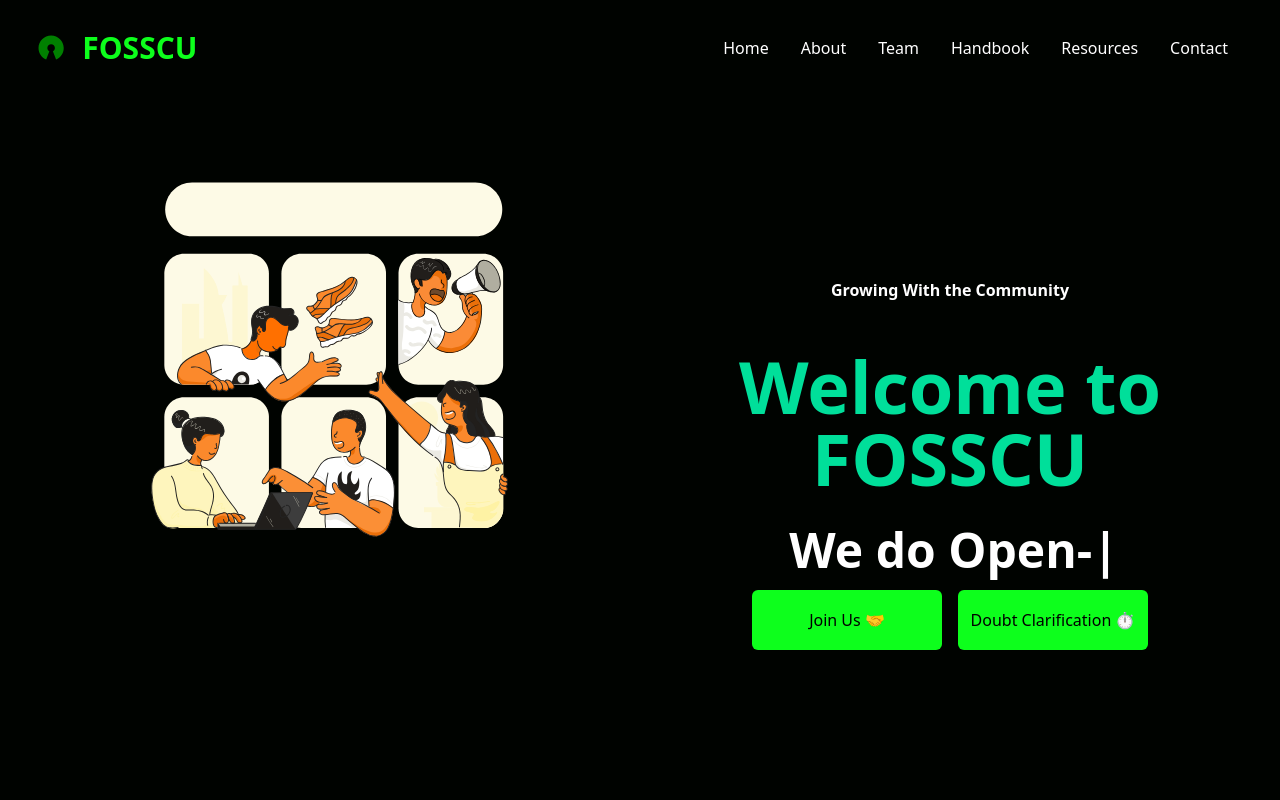
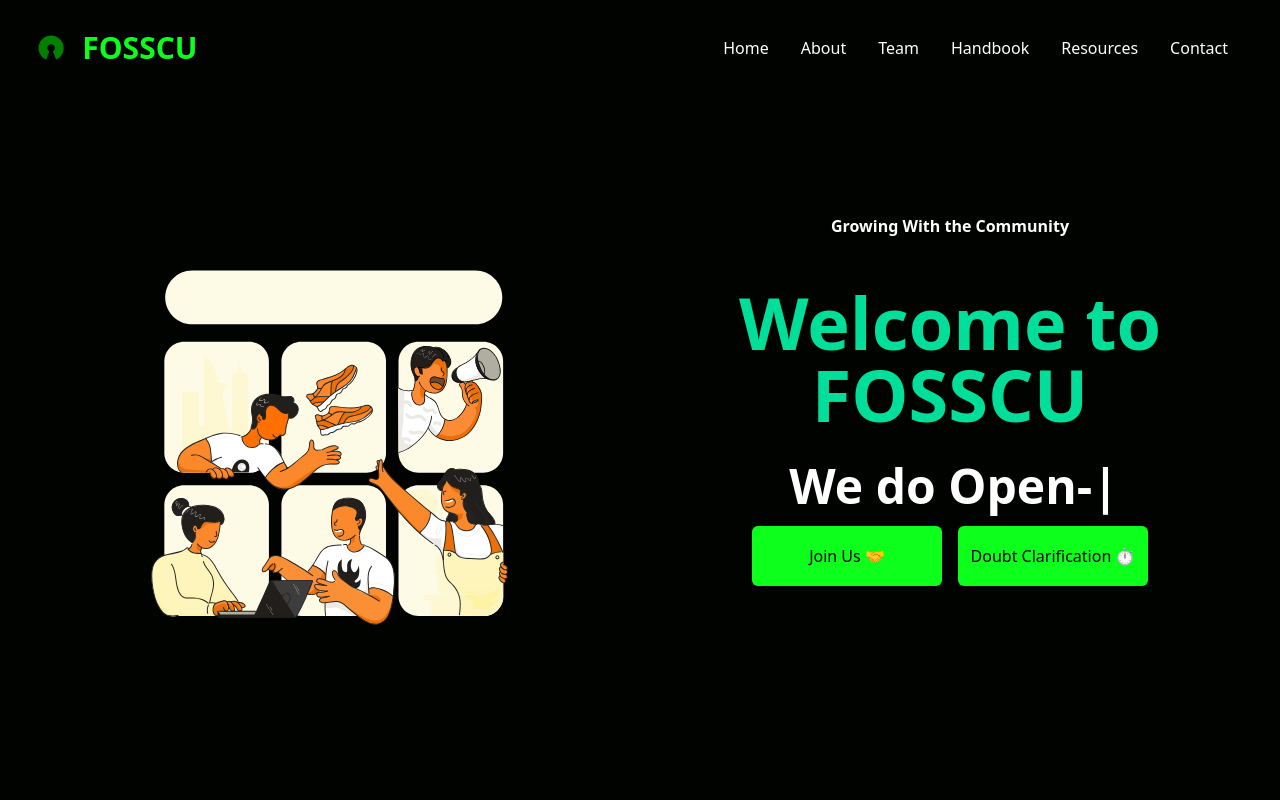
Before and after one commit to FOSS-Community/fosscu.org, a React (Vite) app: page / in a window 1280 px wide. Shown: the top 800 px of the page. Built offline with nearby package versions, Linux system fonts and the light colour scheme; the HTML template or start-up script is replaced by a standard one.

Commit message:
I have aligned image and text both in center in the homepage of fosscu

```diff
--- a/src/components/Faq.jsx
+++ b/src/components/Faq.jsx
@@ -9,7 +9,7 @@ const Faq = () => {
   return (
     <section className="">
       <div className="text-center mb-8 text-4xl  tracking-tight font-extrabold text-white ">
-        <h1 className="pt-20 pb-9 ">Welcome to <span className=" animate-pulse duration-300 text-[#0dff1c]">FOSSCU!</span></h1>
+        <h1 className="pt-20 pb-9 ">Welcome to<span className=" animate-pulse duration-300 text-[#0dff1c]">FOSSCU!</span></h1>
         <div>
           <h2 className="pb-2">How can we help you?</h2>
         </div>
--- a/src/components/Hero.jsx
+++ b/src/components/Hero.jsx
@@ -28,18 +28,21 @@ function Hero() {
   };
 
   return (
-    <div className="w-full py-16 px-5 ">
-      <div className="max-w-[1240px] mx-auto grid md:grid-cols-2">
+    <div className="w-full py-15">
+      <div className="max-w-[1240px] mx-auto grid md:grid-cols-2 px-15  justify-center ">
         {size >= 700 ? (
+          <div className="flex items-center justify-center h-full">
           <Lottie
-            className="w-[500px] md:w-[10px] mx-auto my-4"
+            className="w-[500px] md:w-[10px]"
             options={defaultOptions}
             height={400}
             width={400}
           />
+        </div>
+
         ) : (
           <div className="flex justify-center">
-            <img className="w-[200px] md:w-[10px]  " src={logo} alt="foccu" />
+            <img className="w-[200px] md:w-[10px]   " src={logo} alt="foccu" />
           </div>
         )}
         <div className="flex flex-col justify-center">
```
